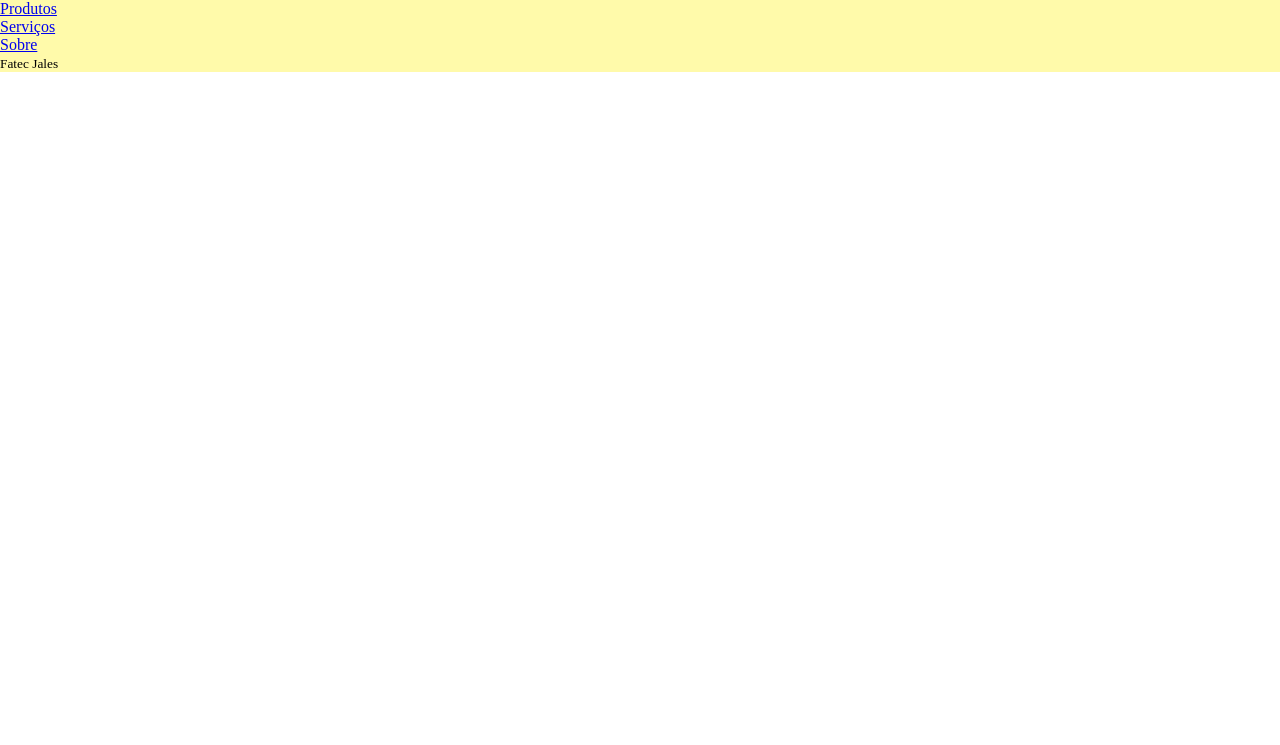
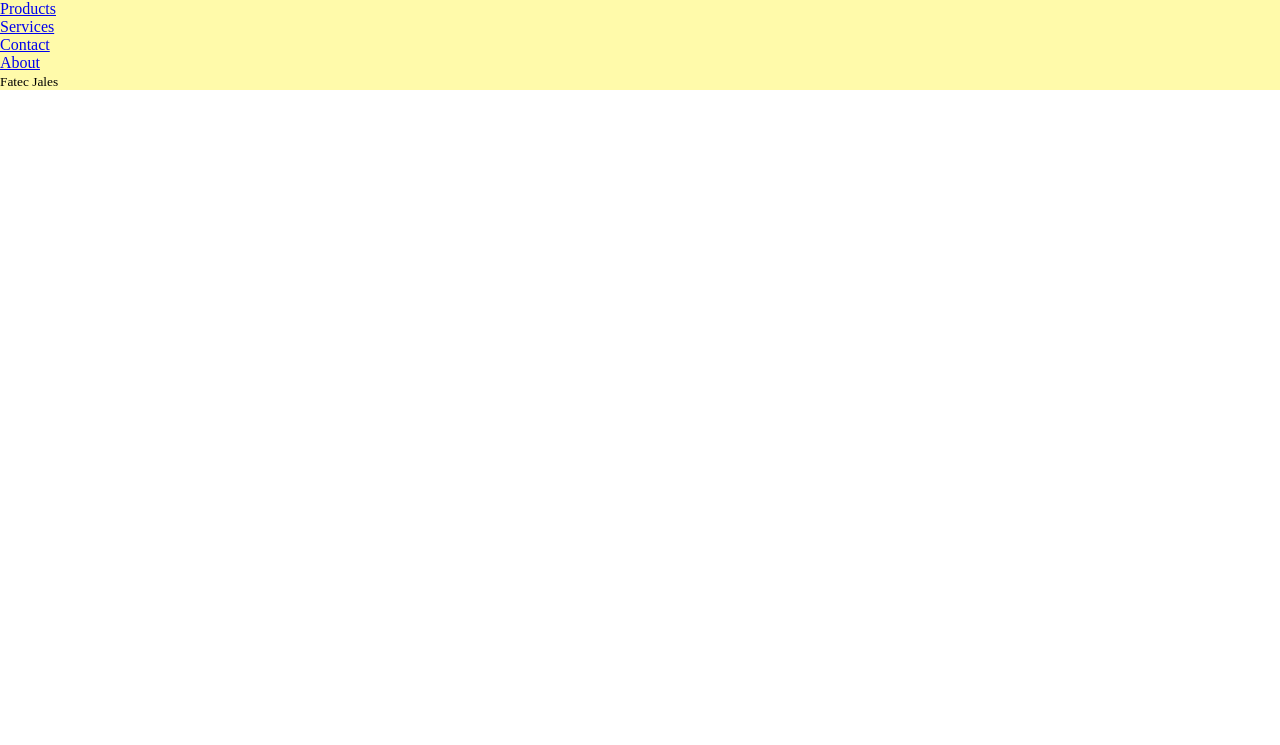
Before and after one commit to zxcmarco/intro-git, a plain HTML site: page index.html in a window 1280 px wide. Shown: the part 55-800 px from the top of the page. Drawn offline with Linux system fonts and the light colour scheme.

Commit message:
Menu in english

```diff
--- a/index.html
+++ b/index.html
@@ -15,9 +15,10 @@
         <nav>
             <ul>
                 <li> <a href="#">Home</a> </li>
-                <li> <a href="#">Produtos</a> </li>
-                <li> <a href="#">Serviços</a> </li>
-                <li> <a href="#">Sobre</a> </li>
+                <li> <a href="#">Products</a> </li>
+                <li> <a href="#">Services</a> </li>
+                <li> <a href="#">Contact</a> </li>
+                <li> <a href="#">About</a> </li>
             </ul>
         </nav>
         <main>
```
